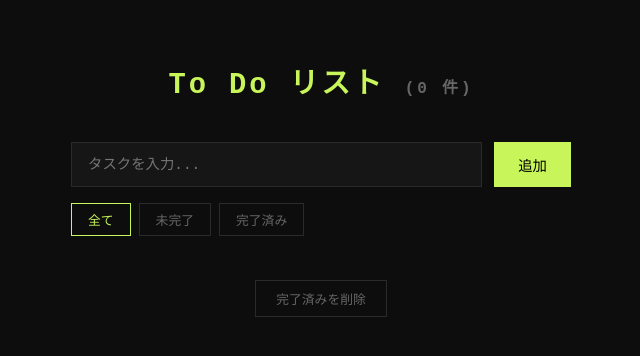
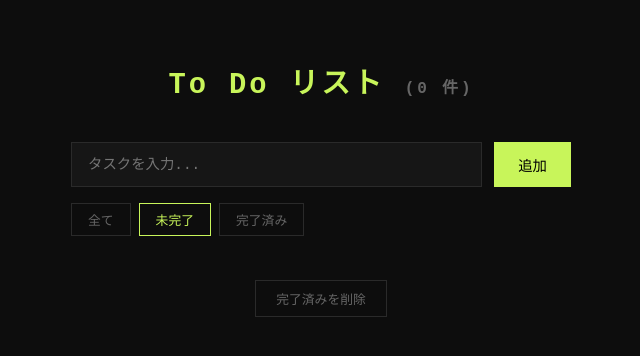
Before and after one commit to YusukeFukami/my-website, a plain HTML site: page todo.html in a window 1280 px wide. Both pictures are taken after a click on the button "未完了". Shown: the whole page, without its empty margins (319-959 px from the left). Drawn offline with Linux system fonts and the light colour scheme.

Commit message:
ToDO不具合修正

```diff
--- a/todo.html
+++ b/todo.html
@@ -244,6 +244,16 @@
       render();
     });
 
+    const filterBtns = document.querySelectorAll('.filter-btn');
+    filterBtns.forEach(function(btn) {
+      btn.addEventListener('click', function() {
+        currentFilter = btn.dataset.filter;
+        filterBtns.forEach(function(b) { b.classList.remove('active'); });
+        btn.classList.add('active');
+        render();
+      });
+    });
+
     render();
   </script>
 
```
